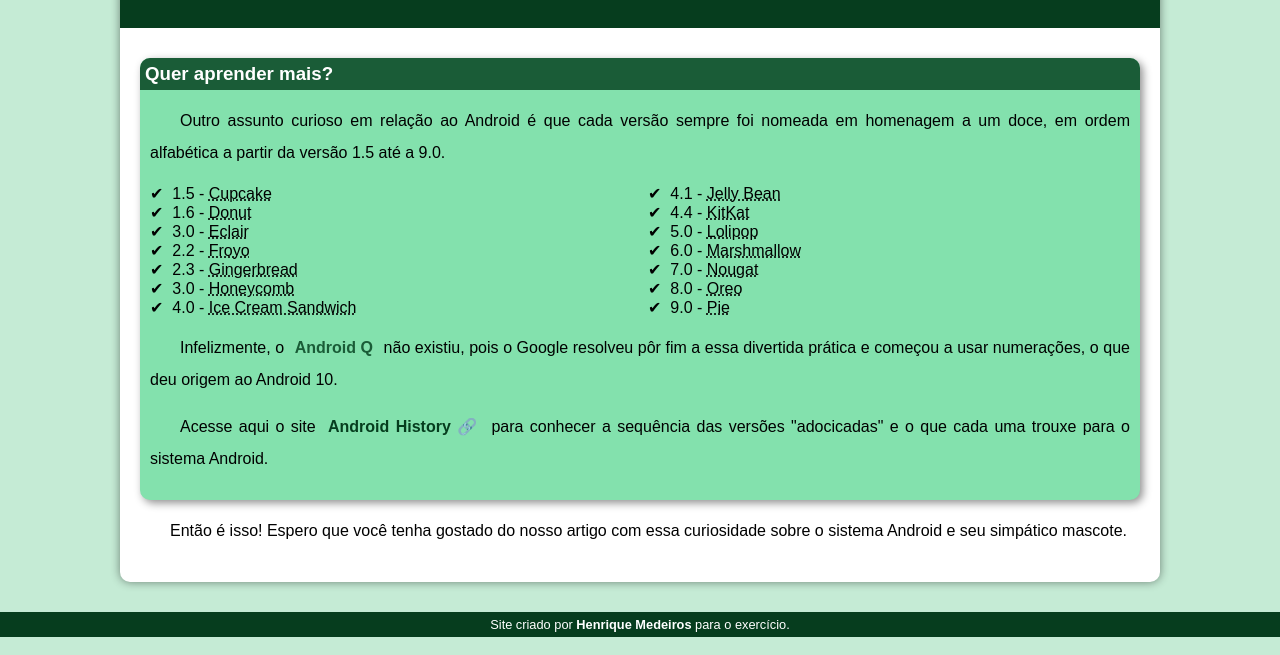
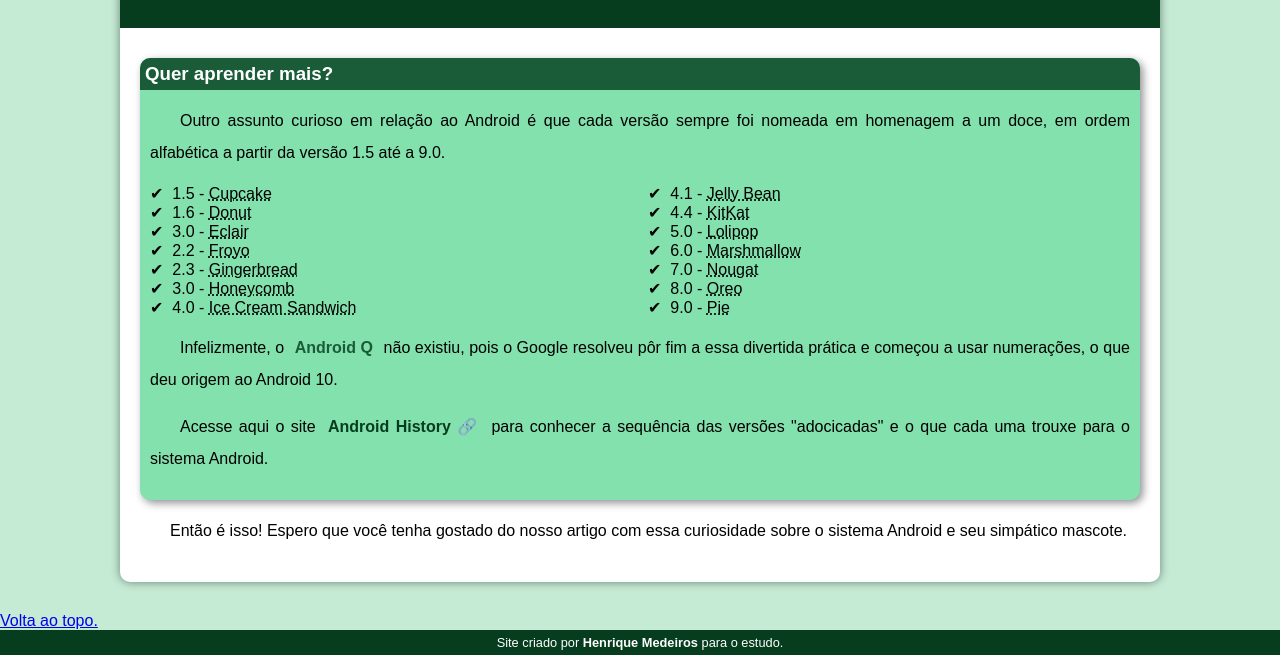
Before and after one commit to henriquemfarias/projeto-android, a plain HTML site: page index.html in a window 1280 px wide. Shown: the part 2387-3042 px from the top of the page. Drawn offline with Linux system fonts and the light colour scheme.

Commit message:
Update index.html

```diff
--- a/index.html
+++ b/index.html
@@ -80,8 +80,9 @@
         <p>Então é isso! Espero que você tenha gostado do nosso artigo com essa curiosidade sobre o sistema Android e seu simpático mascote.</p>
     </main>
 
+        <p><a href="#home">Volta ao topo.</a></p>
     <footer>
-         <p id="contato">Site criado por <a href="https://github.com/henriquemfarias" target="_blank" >Henrique Medeiros</a> para o exercício.</p>
+         <p id="contato">Site criado por <a href="https://github.com/henriquemfarias" target="_blank" >Henrique Medeiros</a> para o estudo.</p>
         </footer>
 </body>
 </html>
```
